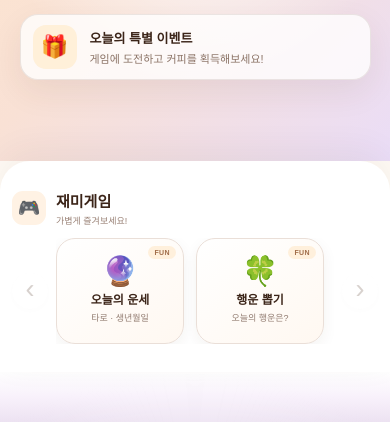
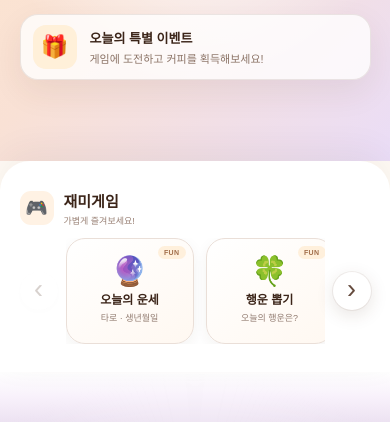
Before and after one commit to Marst-com/coffee-pocha, a plain HTML site: page frontend/index.html in a window 390 px wide. Shown: the part 261-683 px from the top of the page. Drawn offline with Linux system fonts and the light colour scheme.

Commit message:
Update mobile styles for game slider and viewport
Refactor mobile styles for game components to improve layout and responsiveness.

```diff
--- a/frontend/style.css
+++ b/frontend/style.css
@@ -915,30 +915,40 @@
 
 @media (max-width: 560px) {
 
-  .games {
-    padding-left: 12px;
-    padding-right: 12px;
+/* 게임 슬라이더가 화면 밖으로 나가지 않도록 */
+.game-slider {
+  width: 100%;
+  max-width: 100%;
+  min-width: 0;
+}
 
-    gap: 22px;
-  }
+.game-viewport {
+  flex: 1 1 auto;
+  width: auto;
+  min-width: 0;
+  max-width: 570px;
+}
 
-  .game-section {
-    width: calc(100vw - 24px);
-  }
+/* 오른쪽 버튼 항상 보이게 */
+.game-nav {
+  flex: 0 0 42px;
+}
 
+/* 모바일 */
+@media (max-width: 560px) {
   .game-slider {
     gap: 8px;
   }
 
   .game-viewport {
-    width: calc(100vw - 100px);
+    width: auto;
+    flex: 1 1 auto;
+    min-width: 0;
   }
 
   .game-nav {
-    width: 36px;
-    height: 36px;
-
-    flex-shrink: 0;
+    width: 38px;
+    height: 38px;
+    flex-basis: 38px;
   }
-
 }
```
